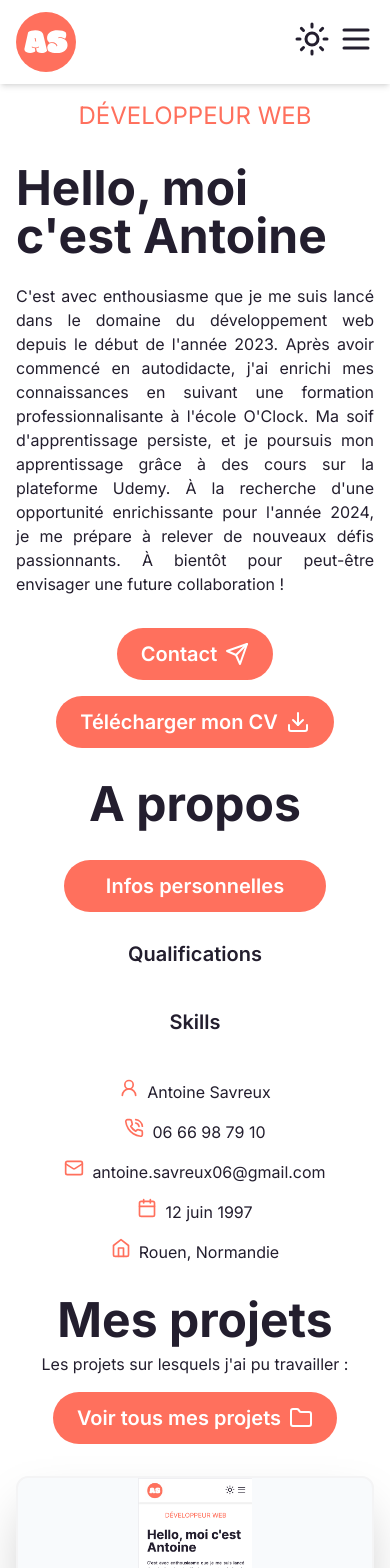
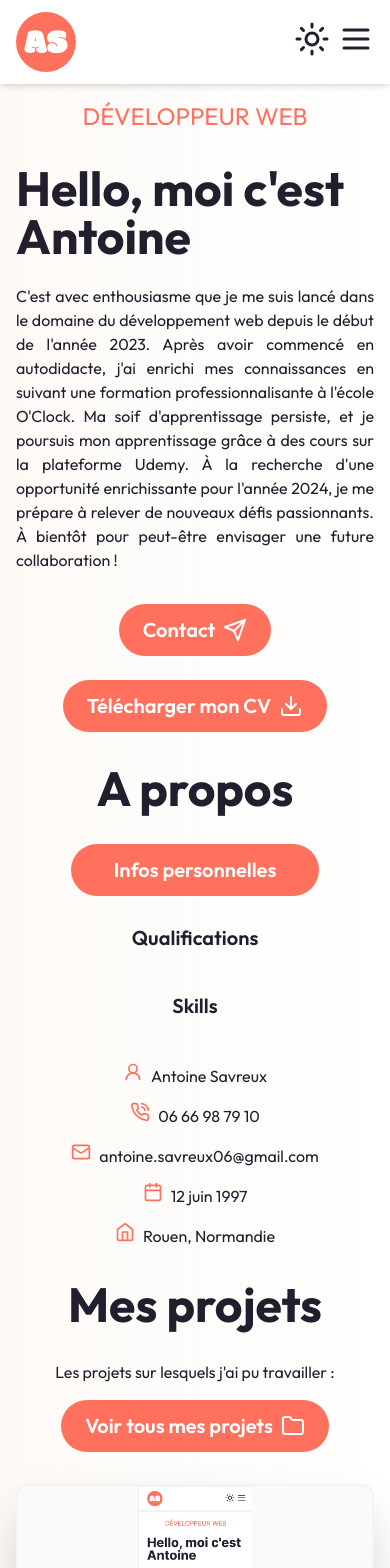
Before and after one commit to Antoine-Savreux/portfolio, a Next.js app: page / in a window 390 px wide. Shown: the top 1568 px of the page. Built offline with nearby package versions, Linux system fonts and the light colour scheme.

Commit message:
feat/responsive added outfit font

```diff
--- a/src/app/layout.tsx
+++ b/src/app/layout.tsx
@@ -1,10 +1,10 @@
 import type { Metadata } from "next";
-import { Inter } from "next/font/google";
+import { Outfit } from "next/font/google";
 import Header from "@/components/Header";
 import Footer from "@/components/Footer";
 import "./globals.css";
 
-const inter = Inter({ subsets: ["latin"] });
+const outfit = Outfit({ subsets: ["latin"] });
 
 export const metadata: Metadata = {
   title: "Antoine Savreux - Portfolio",
@@ -18,7 +18,9 @@ export default function RootLayout({
 }>) {
   return (
     <html lang="fr">
-      <body className={`${inter.className} h-screen w-screen`}>
+      <body
+        className={`${outfit.className} h-screen w-screen bg-gradient-to-r from-bgApp`}
+      >
         {/* header */}
         <Header />
         {children}
--- a/src/app/page.tsx
+++ b/src/app/page.tsx
@@ -9,7 +9,7 @@ import DownloadButton from "@/components/DownloadButton";
 
 export default function HomePage() {
   return (
-    <main className="min-h-full flex flex-col items-center p-4 space-y-8 lg:space-y-16 2xl:space-y-24 2xl:py-16 xl:mx-40 2xl:mx-96">
+    <main className="min-h-full flex flex-col items-center p-4 md:p-10 space-y-8 lg:space-y-16 2xl:space-y-24 2xl:py-16 xl:mx-40 2xl:mx-96">
       {/* Important */}
       <ImportantText text="Développeur web" />
       {/* Titre */}
@@ -18,7 +18,7 @@ export default function HomePage() {
         title="Hello, moi c'est Antoine"
         text="C'est avec enthousiasme que je me suis lancé dans le domaine du développement web depuis le début de l'année 2023. Après avoir commencé en autodidacte, j'ai enrichi mes connaissances en suivant une formation professionnalisante à l'école O'Clock. Ma soif d'apprentissage persiste, et je poursuis mon apprentissage grâce à des cours sur la plateforme Udemy. À la recherche d'une opportunité enrichissante pour l'année 2024, je me prépare à relever de nouveaux défis passionnants. À bientôt pour peut-être envisager une future collaboration !"
       />
-      <div className="flex flex-col items-center justify-center space-y-4 lg:flex-row lg:space-y-0 lg:space-x-10">
+      <div className="flex flex-col items-center justify-center space-y-6 lg:flex-row lg:space-y-0 lg:space-x-10">
         {/* Bouton */}
         <ButtonWithLink title="Contact" href="/contact" type="contact" />
         {/* Bouton */}
@@ -30,12 +30,12 @@ export default function HomePage() {
         />
       </div>
       {/* Section a propos */}
-      <section className="flex flex-col gap-8 items-center lg:gap-6">
+      <section className="flex flex-col gap-8 items-center lg:gap-8">
         <Title title="A propos" />
         <About />
       </section>
       <section className="flex flex-col gap-8 items-center lg:flex-row lg:space-x-10 2xl:space-x-20">
-        <div className="flex flex-col items-center gap-2">
+        <div className="flex flex-col items-center gap-8">
           {/* Titre */}
           <Title title="Mes projets" />
           {/* Texte intro + bouton */}
--- a/src/components/TitleTextSection.tsx
+++ b/src/components/TitleTextSection.tsx
@@ -10,7 +10,7 @@ export default function TitleTextSection({
       <h1 className="text-5xl lg:text-6xl 2xl:text-7xl 2xl:text-nowrap font-bold text-secondary">
         {title}
       </h1>
-      <p className="text-justify font-normal text-secondary 2xl:mx-12">
+      <p className="text-justify font-normal lg:text-lg text-secondary 2xl:mx-12">
         {text}
       </p>
     </section>
--- a/tailwind.config.ts
+++ b/tailwind.config.ts
@@ -17,6 +17,7 @@ const config: Config = {
     colors: {
       primary: "#FF705D",
       secondary: "#231E2E",
+      bgApp: "#fdfaf6",
       lightText: "#FFFFFF",
       darkText: "#231E2E",
       bgCard: "#f8fafc",
```
